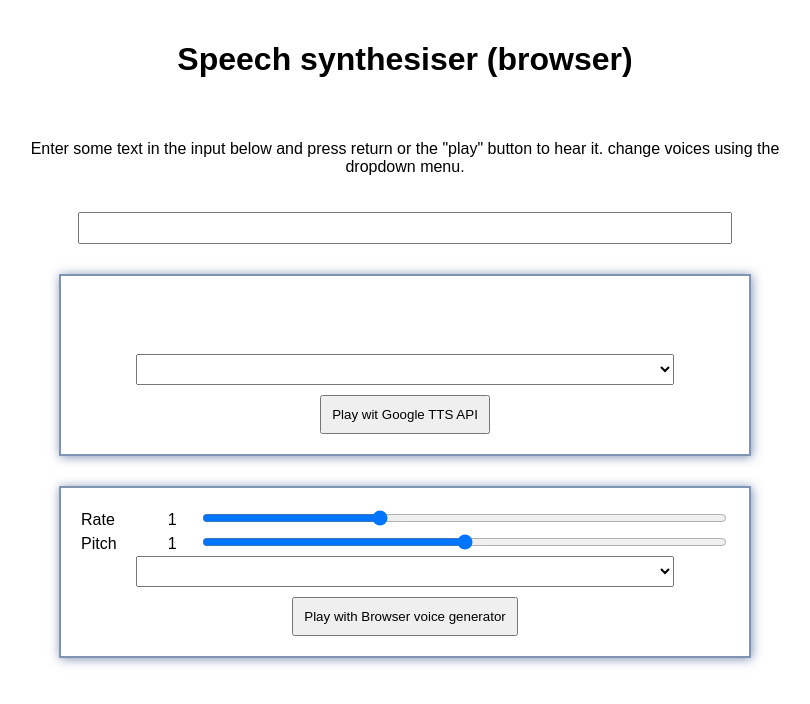
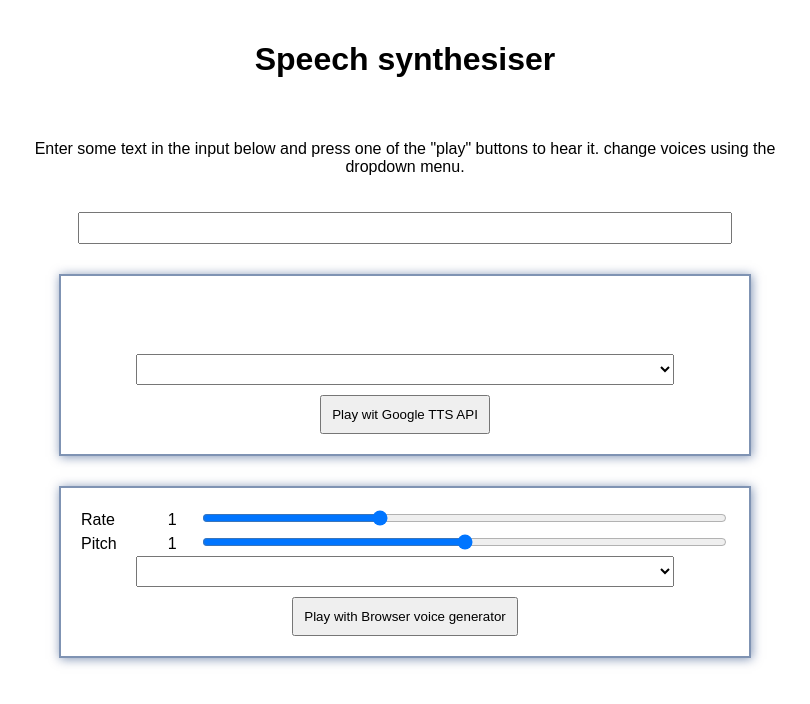
Before and after one commit to iryna-ivakha/tts-comparison, a plain HTML site: page index.html in a window 1280 px wide. Shown: the whole page, without its empty margins (235-1045 px from the left). Drawn offline with Linux system fonts and the light colour scheme; no server answers.

Commit message:
text changes

```diff
--- a/index.html
+++ b/index.html
@@ -14,8 +14,8 @@
 </head>
 
 <body>
-<h1>Speech synthesiser (browser)</h1>
-<p>Enter some text in the input below and press return  or the "play" button to hear it. change voices using the dropdown menu.</p>
+<h1>Speech synthesiser</h1>
+<p>Enter some text in the input below and press one of the "play" buttons to hear it. change voices using the dropdown menu.</p>
 <form>
     <input type="text" class="txt">
     <div class="block">
```
